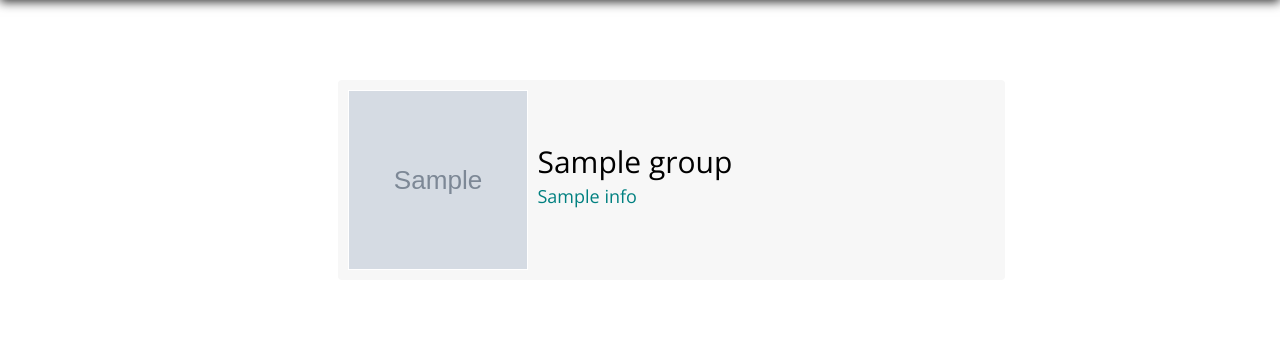
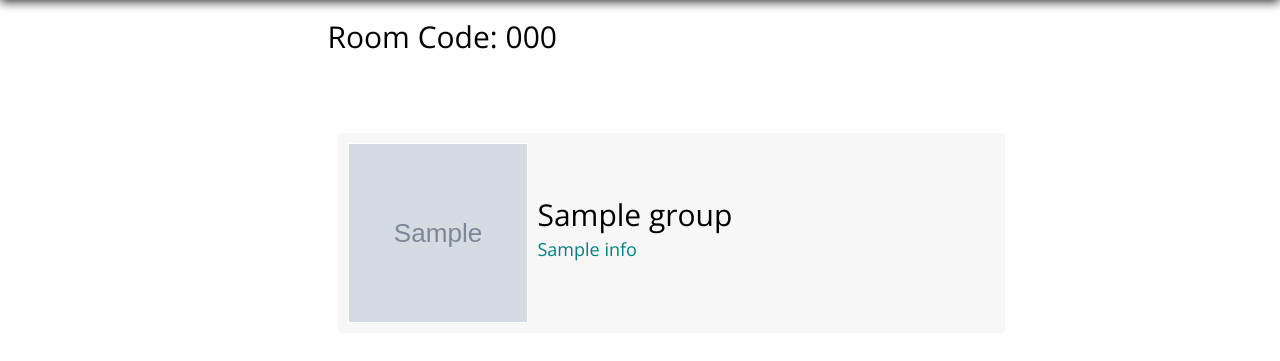
Before and after one commit to chromadrive/File-Share, a Flask app: template templates/room.html in a window 1280 px wide. Shown: the part 60-421 px from the top of the page. Run offline with Flask 2, Linux system fonts and the light colour scheme; the template is opened without the code that fills it: most values are stand-ins (such as "Sample title", 1, 10 or a date in 2020); grey boxes marked "Sample" are stand-in pictures; some libraries are stand-ins or nearby versions.

Commit message:
random room code works

```diff
--- a/main.py
+++ b/main.py
@@ -1,3 +1,4 @@
+import util
 from room import Room
 from flask import Flask, request, render_template, redirect
 try:
@@ -13,7 +14,10 @@ rooms = {}
 
 @app.route('/', methods=['GET'])
 def index():
-    room_code = "TEST" # for testing, should obviously be changed to random later
+    room_code = str(util.generate_room_code()) # for testing, should obviously be changed to random later
+    while room_code.upper() in rooms:
+        room_code = str(util.generate_room_code())
+    room_code = room_code.upper()
     new_room = Room(room_code)
     rooms[room_code] = new_room
     print("Created room " + room_code)
@@ -21,9 +25,11 @@ def index():
 
 @app.route('/<room_code>') # Reached with <host>/<room_code>
 def join_room(room_code):
+    room_code = room_code.upper()
     print(room_code)
+    print(rooms)
     if room_code in rooms:
-        return render_template('room.html')
+        return render_template('room.html', room_code = room_code)
     else:
         return render_template('404.html')
 
--- a/templates/room.html
+++ b/templates/room.html
@@ -20,7 +20,7 @@
 
 body {
   background:  white;/*#434343;*/
-  color:       white;
+  color:       black;
   font-family: 'Open Sans', sans-serif;
   font-weight: 300;
   font-size:   0.9em;
@@ -438,6 +438,7 @@ a:visited, a:link {
 
   <div class="container">
     <div id="groupContainer">
+      <h2> Room Code: {{room_code}}</h2>
       <ul id="item-list">
         {%for group in groups%}
           <li class="item">
--- a/util.py
+++ b/util.py
@@ -3,10 +3,10 @@ import random
 
 
 def randomWordList():
-	word_site = "http://svnweb.freebsd.org/csrg/share/dict/words?view=co&content-type=text/plain"
+	word_site = "https://raw.githubusercontent.com/first20hours/google-10000-english/master/google-10000-english-usa-no-swears-medium.txt"
 	response = requests.get(word_site)
 	WORDS = response.content.splitlines()
 	return WORDS
 
-def randomWord():
+def generate_room_code():
 	return random.choice(randomWordList())
```
